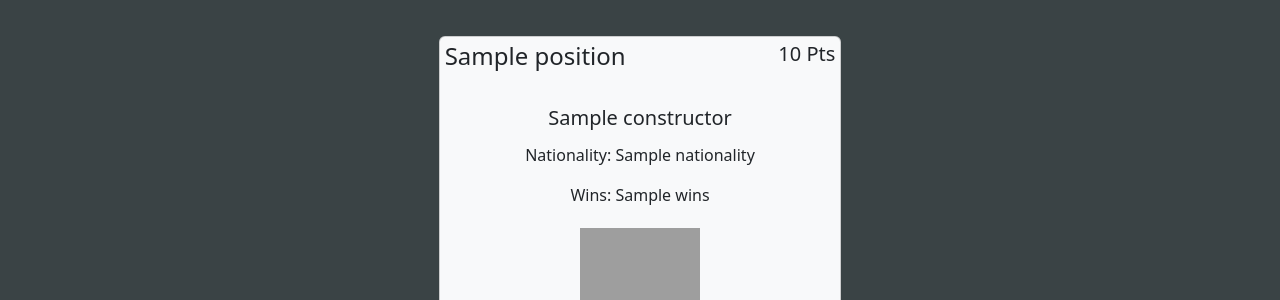
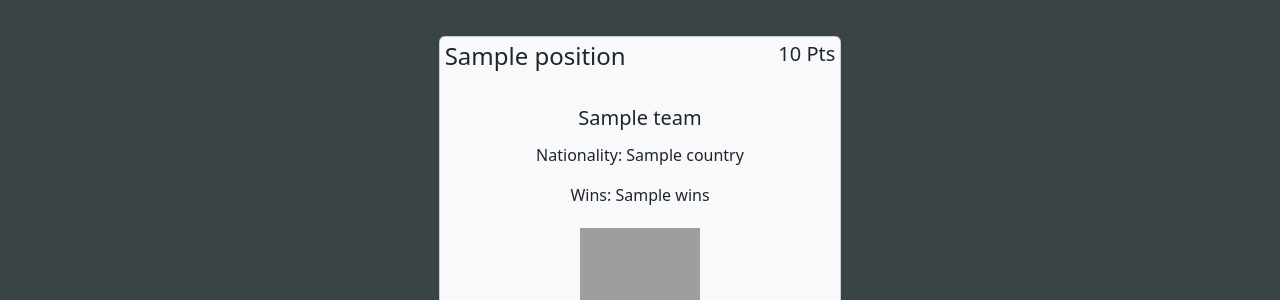
Before and after one commit to s93frost/f1, a Flask app: page /teams in a window 1280 px wide. Shown: the part 293-593 px from the top of the page. Run offline with Flask 3, Linux system fonts and the light colour scheme; a user stored in the database is signed in; a database or web service that is not in the repository returns one stand-in record (values such as "Sample title"); data that the repository does not hold is empty; some libraries are stand-ins or nearby versions; grey boxes are pictures that could not be loaded.

Commit message:
finished updating drivers and teams pages to new API and all working

```diff
--- a/app.py
+++ b/app.py
@@ -114,12 +114,12 @@ def index():
             track_pic(next_plus_one)
 
     # dict of teams in currrent year - preloads so wait time isn't  long on /drivers route
-    #if not teams_dict:
-        #global teams  # global can be used by render template once self and teams_dict already made
-        #teams = teams_lookup()
-        #for team in teams:
-            #name = team["constructorId"]
-            #teams_dict[name] = team
+    if not teams_dict:
+        global teams  # global can be used by render template once self and teams_dict already made
+        teams = teams_lookup()
+        for team in teams:
+            name = team["teamId"]
+            teams_dict[name] = team
 
     return render_template(
         "index.html",
@@ -142,7 +142,7 @@ def drivers():
         global teams
         teams = teams_lookup()
         for team in teams:
-            name = team["constructorId"]
+            name = team["teamId"]
             teams_dict[name] = team
 
     # for dict of all drivers in currrent year
@@ -159,13 +159,13 @@ def drivers():
             team_name = team
             drivers_and_teams[team_name] = []
             for driver in drivers_for_team(team):
-                d = driver["driverId"]
+                d = driver["driver"]["driverId"]
                 drivers_and_teams[team].append(d)
 
     # to pull all pictures for drivers from their wikipedia url if file not already exists
     for x in drivers_dict.values():
         if os.path.isfile(
-            f'./static/driver_pics/{x["givenName"]}{x["familyName"]}.jpg'
+            f'./static/driver_pics/{x["name"]}{x["surname"]}.jpg'
         ):
             continue
         else:
@@ -178,12 +178,10 @@ def drivers():
             if url:
                 urllib.request.urlretrieve(
                     url,
-                    f'./static/driver_pics/{x["givenName"]}{x["familyName"]}.jpg',
+                    f'./static/driver_pics/{x["name"]}{x["surname"]}.jpg',
                 )
 
     driver_standing = driver_standings()
-
-    print(driver_standing)
 
     return render_template(
         "drivers.html", driver_standing=driver_standing, current_season=current_season
@@ -201,7 +199,7 @@ def constructors():
         global teams
         teams = teams_lookup()
         for team in teams:
-            name = team["constructorId"]
+            name = team["teamId"]
             teams_dict[name] = team
 
     # to pull all pictures for teams from their wikipedia url if file not already exists
@@ -209,7 +207,7 @@ def constructors():
     if team_pics is False:
         for x in teams_dict.values():
             if os.path.isfile(
-                f'./static/team_pics/{x["constructorId"]}.jpg'
+                f'./static/team_pics/{x["teamId"]}.jpg'
             ):
                 continue
             else:
@@ -221,7 +219,7 @@ def constructors():
                 if url:
                     urllib.request.urlretrieve(
                         url,
-                        f'./static/team_pics/{x["constructorId"]}.jpg',
+                        f'./static/team_pics/{x["teamId"]}.jpg',
                     )
         # sets variable as true after loop run so doesn't check again if already pulled
         team_pics = True
@@ -240,7 +238,7 @@ def constructors():
             team_name = team
             drivers_and_teams[team_name] = []
             for driver in drivers_for_team(team):
-                d = driver["driverId"]
+                d = driver["driver"]["driverId"]
                 drivers_and_teams[team].append(d)
 
     team_standing = team_standings()
@@ -261,6 +259,7 @@ def results():
 
     if not seasons_and_names:
         all_seasons = seasons_history()
+        print(all_seasons)
         # get list of all seasons being pulled by APi (offset due to size so starts in later year)
         for x in all_seasons:
             seasons_and_names[x["season"]] = []
--- a/helpers.py
+++ b/helpers.py
@@ -245,11 +245,12 @@ def next_race(number):
         return None
 
 
+# the below has been updated
 def teams_lookup():
     """API function for returning all teams in current season"""
     try:
         response = requests.get(
-            "http://ergast.com/api/f1/current/constructors.json?limit=500", timeout=120
+            "https://f1connectapi.vercel.app/api/current/teams", timeout=120
         )
         if response.status_code == 200:
             print("successfully fetched the data")
@@ -258,18 +259,19 @@ def teams_lookup():
                 f"teams_lookup: there's a {response.status_code} error with your request"
             )
         data = response.json()
-        return (data)["MRData"]["ConstructorTable"]["Constructors"]
+        return (data)["teams"]
 
     except (requests.RequestException, ValueError, KeyError, IndexError):
         print(f"teams_lookup: there's a {response.status_code} error with your request")
         return None
 
 
+# the below has been updated
 def drivers_lookup():
     """API function for returning all drivers in current season"""
     try:
         response = requests.get(
-            "http://ergast.com/api/f1/current/drivers.json?limit=500", timeout=120
+            "https://f1connectapi.vercel.app/api/current/drivers", timeout=120
         )
         if response.status_code == 200:
             print("successfully fetched the data")
@@ -278,7 +280,7 @@ def drivers_lookup():
                 f"drivers_lookup: there's a {response.status_code} error with your request"
             )
         data = response.json()
-        return (data)["MRData"]["DriverTable"]["Drivers"]
+        return (data)["drivers"]
 
     except (requests.RequestException, ValueError, KeyError, IndexError):
         print(
@@ -287,11 +289,12 @@ def drivers_lookup():
         return None
 
 
+# the below has been updated
 def drivers_for_team(constructor):
     """API function for returning the drivers for a specific team"""
     try:
         response = requests.get(
-            f"http://ergast.com/api/f1/current/constructors/{constructor}/drivers.json?limit=500",
+            f"https://f1connectapi.vercel.app/api/current/teams/{constructor}/drivers",
             timeout=120
         )
         if response.status_code == 200:
@@ -301,7 +304,7 @@ def drivers_for_team(constructor):
                 f"drivers_for_team: there's a {response.status_code} error with your request"
             )
         data = response.json()
-        return (data)["MRData"]["DriverTable"]["Drivers"]
+        return (data)["drivers"]
 
     except (requests.RequestException, ValueError, KeyError, IndexError):
         print(
@@ -334,11 +337,13 @@ def driver_standings():
         return None
 
 
+# the below has been updated
 def team_standings():
     """API function for returning the teams based on championship standing"""
     try:
         response = requests.get(
-            "http://ergast.com/api/f1/current/constructorStandings.json?", timeout=120
+            "https://f1connectapi.vercel.app/api/current/constructors-championship",
+            timeout=120
         )
         if response.status_code == 200:
             print("successfully fetched the data")
@@ -347,9 +352,7 @@ def team_standings():
                 f"team_standings: there's a {response.status_code} error with your request"
             )
         data = response.json()
-        return (data)["MRData"]["StandingsTable"]["StandingsLists"][0][
-            "ConstructorStandings"
-        ]
+        return (data)["constructors_championship"]
 
     except (requests.RequestException, ValueError, KeyError, IndexError):
         print(
--- a/static/styles.css
+++ b/static/styles.css
@@ -218,7 +218,7 @@ td:hover {
     color: white;
 }
 
-#alpinef1Team {
+#alpine {
     background-color: #02192B;
     color: white;
 }
@@ -228,7 +228,7 @@ td:hover {
     color: white;
 }
 
-#haasf1Team {
+#haas {
     background-color: #E6002B;
     color: white;
 }
@@ -248,7 +248,7 @@ td:hover {
     color: black;
 }
 
-#rbf1team {
+#rb {
     background-color: #2b7cff;
     color: white;
 }
--- a/templates/drivers.html
+++ b/templates/drivers.html
@@ -29,7 +29,7 @@
                     <div class="card-body" id="team-card">
                         <h5 class="card-title"> {{ x.driver.name }} </h5>
                         <h5 class="card-title"> {{ x.driver.surname }} </h5>
-                        <h6 class="card-title"> No {{ x.driver.number }} - Wins: {{ x }} </h6>
+                        <h6 class="card-title"> No: {{ x.driver.number }} - Nationality: {{ x.driver.nationality }} </h6>
                         <div>
                             <img class="driver_logo" src="/static/driver_pics/{{x.driver.name}}{{x.driver.surname}}.jpg" alt="{{x.driver.name}}{{x.driver.surname}}">
                         </div>
--- a/templates/teams.html
+++ b/templates/teams.html
@@ -22,27 +22,27 @@
         {% for x in team_standing %}
             <div class="col mb-5">
                 <div class="card bg-light mb-3">
-                    <div class="constructor_header" id="{{ x.Constructor.name.replace(' ','') }}">
+                    <div class="constructor_header" id="{{ x.team.teamId.replace(' ','') }}">
                         <h4> {{ x.position }} </h4>
                         <h5>
                             <p class="card-text"> {{ x.points }} Pts</p>
                         </h5>
                     </div>
                     <div class="card-body" id="team-card">
-                        <h5 class="constructor" id="{{ x.Constructor.name.replace(' ','') }}"> {{ x.Constructor.name }} </h5>
-                        <p class="card-text"> Nationality: {{ x.Constructor.nationality}} </p>
+                        <h5 class="constructor" id="{{ x.team.teamId.replace(' ','') }}"> {{ x.team.teamName }} </h5>
+                        <p class="card-text"> Nationality: {{ x.team.country}} </p>
                         <p class="card-text"> Wins: {{ x.wins }} </p>
                         <div style="height: 130px;">
-                            <img class="team_logo" src="/static/team_pics/{{x.Constructor.constructorId}}.jpg" alt="{{x.Constructor.constructorId}}" style="height:100px; width: auto">
+                            <img class="team_logo" src="/static/team_pics/{{x.team.teamId}}.jpg" alt="{{x.team.teamId}}" style="height:100px; width: auto">
                         </div>
                         <div>
-                            <a href="{{x.Constructor.url}}" class="btn btn-primary" target="_blank" rel="noopener noreferrer"> More team info from Wikipedia </a>
+                            <a href="{{x.team.url}}" class="btn btn-primary" target="_blank" rel="noopener noreferrer"> More team info from Wikipedia </a>
                         </div>
                     </div>
 
-                    <div class="constructor_header" id="{{ x.Constructor.name.replace(' ','') }}">
-                        {% for x in drivers_and_teams[x.Constructor.constructorId] %}
-                            <h5> {{ drivers_dict[x].givenName }} <br> {{ drivers_dict[x].familyName }} </h5>
+                    <div class="constructor_header" id="{{ x.team.teamId.replace(' ','') }}">
+                        {% for x in drivers_and_teams[x.team.teamId] %}
+                            <h5> {{ drivers_dict[x].name }} <br> {{ drivers_dict[x].surname }} </h5>
                         {% endfor %}
                     </div>
                 </div>
```
Also changed, not shown: static/driver_pics/AlexAlbon.jpg (added), static/driver_pics/NicoHulkenberg.jpg (added), static/driver_pics/ZhouGuanyu.jpg (added), 2 other files.
